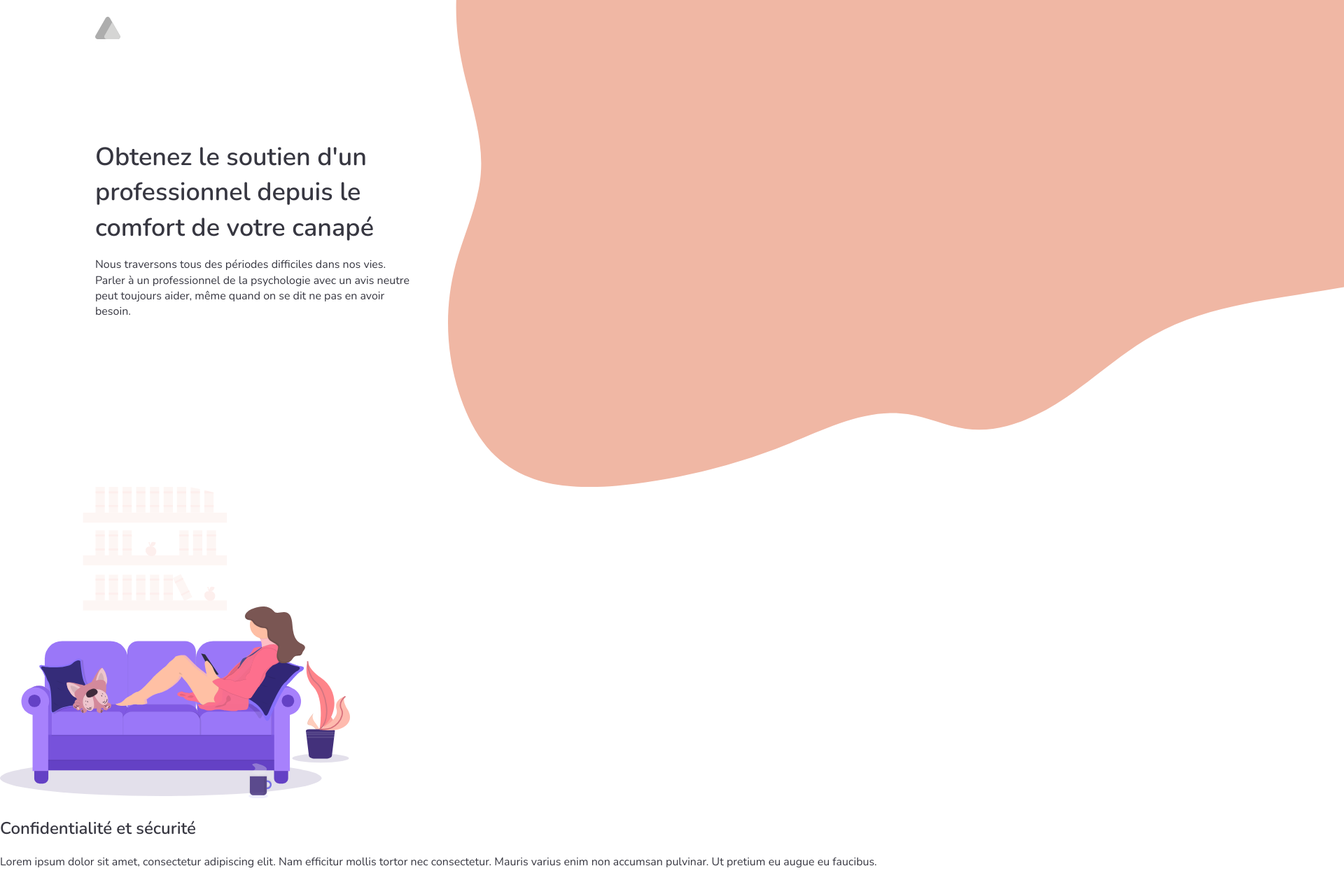
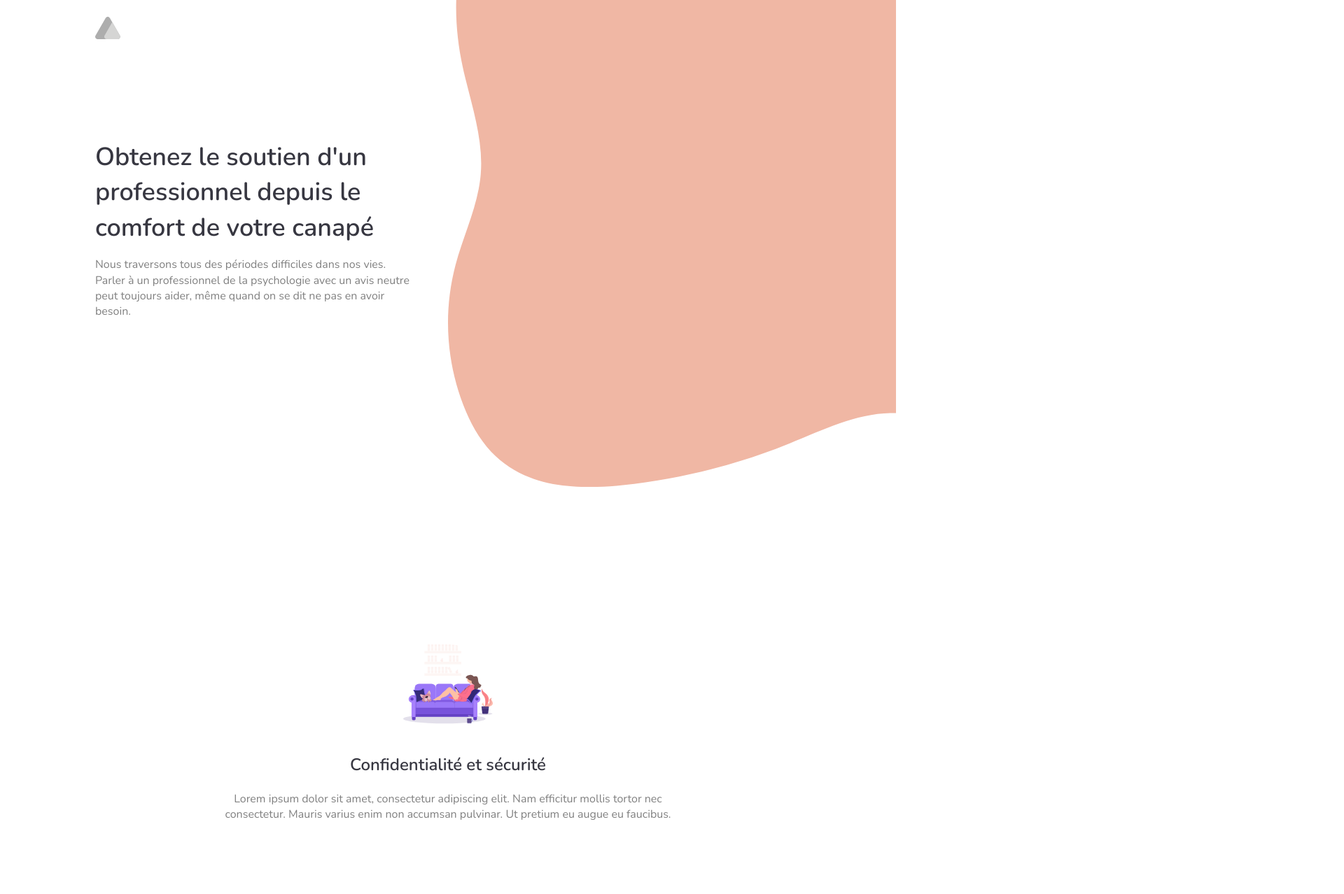
Before and after one commit to therealemjy/mindie-landing-page, a Gatsby site: page / in a window 1280 px wide. Shown: the top 1278 px of the page at 70% size, 1920 px wide, since content can reach past the window. Before the commit the page ends 1244 px from the top, so only its background shows below. Built offline with nearby package versions, Linux system fonts and the light colour scheme; Gatsby itself is replaced by a stand-in of ours.

Commit message:
improve security section

```diff
--- a/src/components/Header/index.js
+++ b/src/components/Header/index.js
@@ -1,8 +1,9 @@
 import React from 'react';
 
 import * as Style from './style';
+import Topbar from 'components/Topbar';
+
 import IllustrationWeirdShape from './weird-shape.svg';
-import Topbar from 'components/Topbar';
 
 const Header = () => {
   return (
@@ -14,11 +15,11 @@ const Header = () => {
           Obtenez le soutien d'un professionnel depuis le comfort de votre
           canapé
         </Style.Title>
-        <Style.Text>
+        <Style.P>
           Nous traversons tous des périodes difficiles dans nos vies. Parler à
           un professionnel de la psychologie avec un avis neutre peut toujours
           aider, même quand on se dit ne pas en avoir besoin.
-        </Style.Text>
+        </Style.P>
       </Style.Wrapper>
 
       <Style.Illustration as={IllustrationWeirdShape} />
--- a/src/components/Header/style.js
+++ b/src/components/Header/style.js
@@ -2,9 +2,12 @@ import styled from 'styled-components';
 
 import * as Spacing from 'styles/spacing';
 import OriginalWrapper from 'components/Wrapper';
+import OriginalP from 'components/P';
 
 export const Container = styled.div`
   height: ${Spacing.base * 87}px;
+  position: relative;
+  overflow-x: hidden;
 `;
 
 export const Wrapper = styled(OriginalWrapper)`
@@ -18,7 +21,7 @@ export const Title = styled.h1`
   font-size: 2.25rem;
 `;
 
-export const Text = styled.p`
+export const P = styled(OriginalP)`
   margin: 0 0 10px;
   max-width: 450px;
   width: 47%;
--- /dev/null
+++ b/src/components/P/index.js
@@ -0,0 +1,5 @@
+import styled from 'styled-components';
+
+export default styled.p`
+  color: grey;
+`;
--- a/src/components/SectionSecurity/index.js
+++ b/src/components/SectionSecurity/index.js
@@ -1,20 +1,23 @@
 import React from 'react';
 
 import * as Style from './style';
+import P from 'components/P';
 
 import IllustrationShield from './shield.svg';
 
 const SectionSecurity = () => {
   return (
     <Style.Container>
-      <Style.ShieldIllustration as={IllustrationShield} />
+      <Style.Wrapper>
+        <Style.Illustration as={IllustrationShield} />
 
-      <Style.Title>Confidentialité et sécurité</Style.Title>
-      <Style.Paragraph>
-        Lorem ipsum dolor sit amet, consectetur adipiscing elit. Nam efficitur
-        mollis tortor nec consectetur. Mauris varius enim non accumsan pulvinar.
-        Ut pretium eu augue eu faucibus.
-      </Style.Paragraph>
+        <Style.Title>Confidentialité et sécurité</Style.Title>
+        <P>
+          Lorem ipsum dolor sit amet, consectetur adipiscing elit. Nam efficitur
+          mollis tortor nec consectetur. Mauris varius enim non accumsan
+          pulvinar. Ut pretium eu augue eu faucibus.
+        </P>
+      </Style.Wrapper>
     </Style.Container>
   );
 };
--- a/src/components/SectionSecurity/style.js
+++ b/src/components/SectionSecurity/style.js
@@ -3,17 +3,21 @@ import styled from 'styled-components';
 import * as Spacing from 'styles/spacing';
 import OriginalWrapper from 'components/Wrapper';
 
-export const Container = styled.div``;
+export const Container = styled.div`
+  height: ${Spacing.base * 90}px;
+  display: flex;
+  align-items: center;
+`;
 
 export const Wrapper = styled(OriginalWrapper)`
-  padding-top: ${Spacing.base * 10}px;
+  text-align: center;
+  max-width: ${Spacing.base * 90}px;
 `;
 
-export const ShieldIllustration = styled.img`
+export const Illustration = styled.img`
   height: auto;
-  width: 500px;
+  width: ${Spacing.base * 16}px;
+  margin-bottom: ${Spacing.base * 2}px;
 `;
 
 export const Title = styled.h2``;
-
-export const Paragraph = styled.p``;
```
Also changed, not shown: src/components/Header/woman-sofa.svg (deleted).
